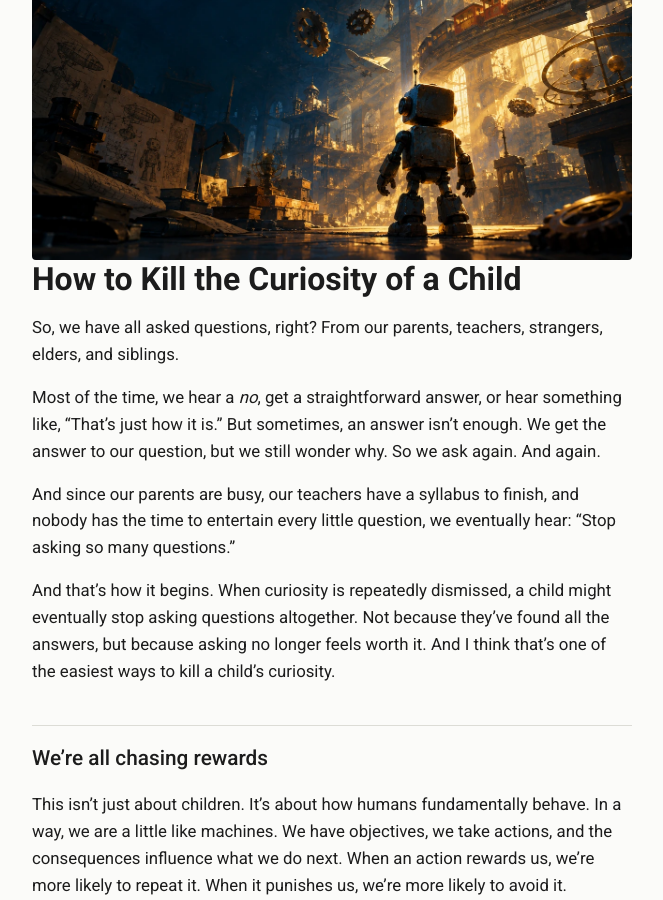
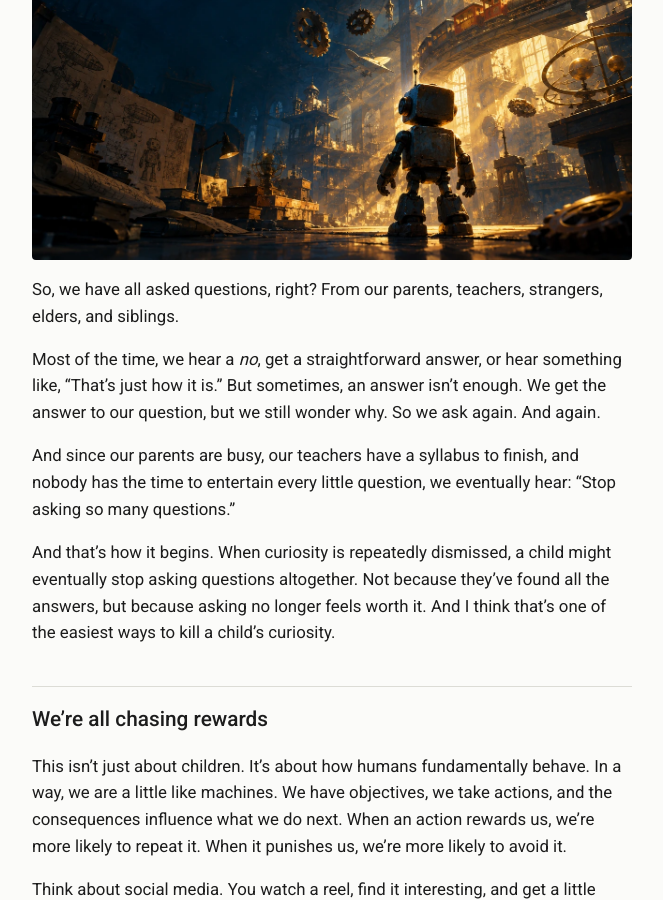
Before and after one commit to boldbug1/boldbug1.github.io, a Jekyll site: the page built from _posts/2026-10-21-curiosity.md, in a window 1280 px wide and 900 px high, scrolled down 385 px. Shown: the whole window, without its empty margins (308-971 px from the left). Built offline with Jekyll 4.4.1, drawn with Linux system fonts in a browser that asks for light colours.

Commit message:
refactor post

```diff
--- a/_posts/2026-10-21-curiosity.md
+++ b/_posts/2026-10-21-curiosity.md
@@ -5,8 +5,6 @@ author: Boldbug
 permalink: /how-to-kill-the-curiosity-of-a-child/
 image: /assets/curiosity/curious-robot.webp
 ---
-
-# How to Kill the Curiosity of a Child
 
 So, we have all asked questions, right? From our parents, teachers, strangers, elders, and siblings.
 
```
